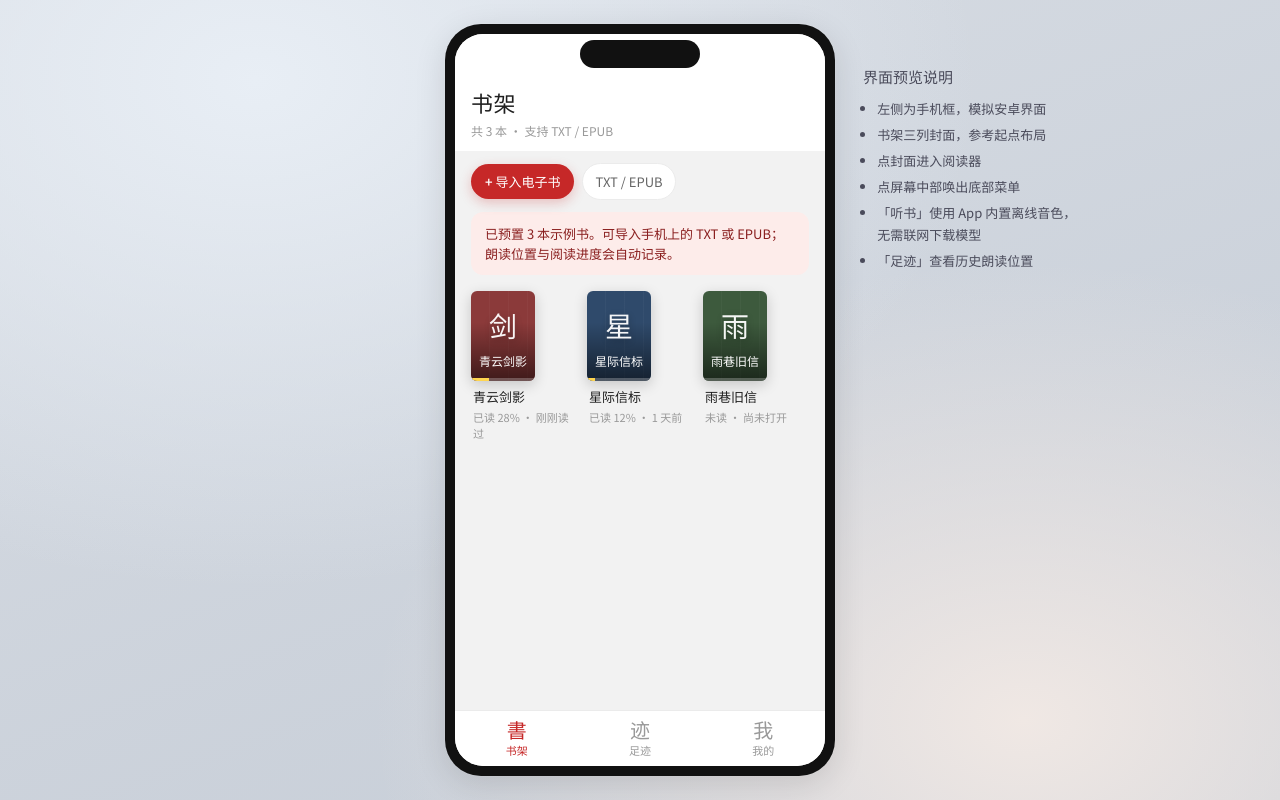
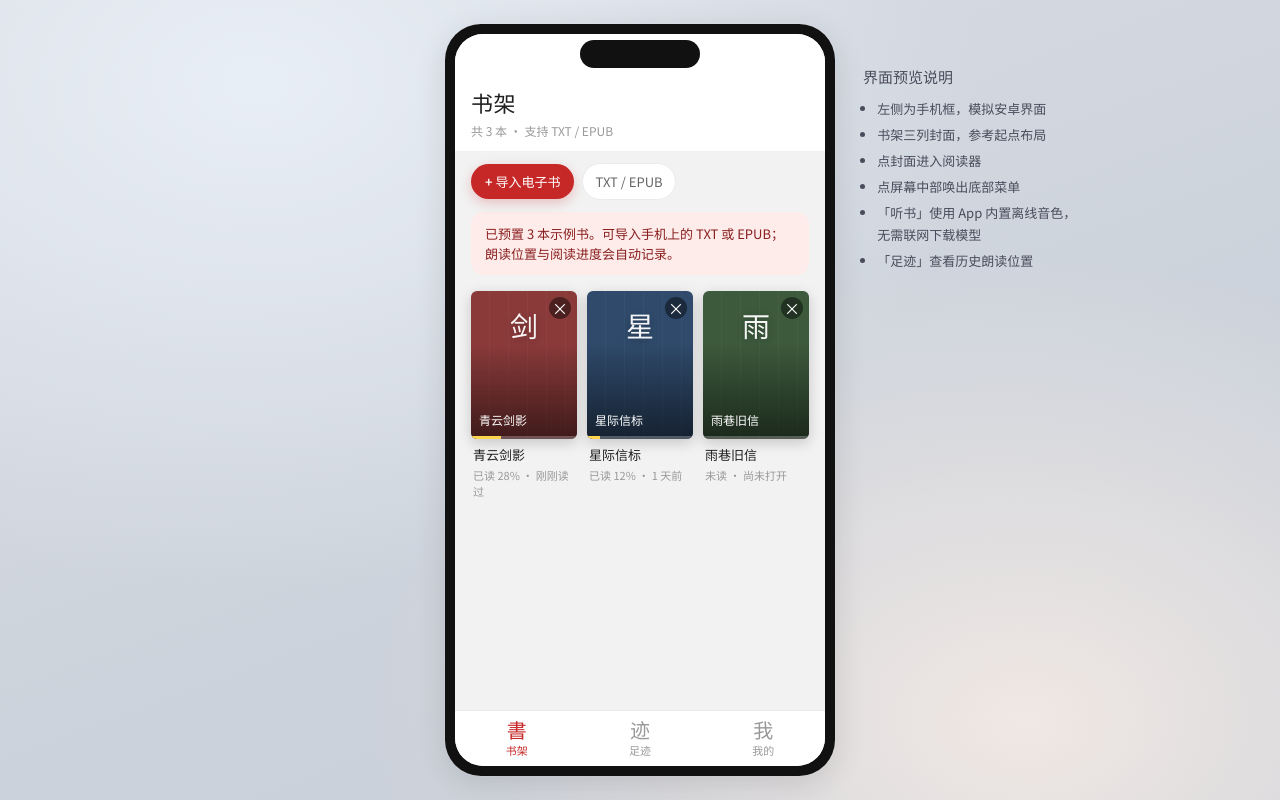
Before and after one commit to johnsondiao/bookreader, a React (Vite) app: page / in a window 1280 px wide. Built offline with nearby package versions, Linux system fonts and the light colour scheme.

Commit message:
Add delete button to shelf book cards with confirm overlay

```diff
--- a/src/components/BookCard.tsx
+++ b/src/components/BookCard.tsx
@@ -1,3 +1,4 @@
+import { useState } from 'react'
 import type { Book } from '../types'
 
 function formatProgress(p: number) {
@@ -19,24 +20,66 @@ function formatTime(ts: number) {
 interface Props {
   book: Book
   onOpen: (id: string) => void
+  onRemove?: (id: string) => void
 }
 
-export function BookCard({ book, onOpen }: Props) {
+export function BookCard({ book, onOpen, onRemove }: Props) {
+  const [confirming, setConfirming] = useState(false)
+
+  const handleRemoveClick = (e: React.MouseEvent) => {
+    e.stopPropagation()
+    setConfirming(true)
+  }
+
+  const handleConfirm = (e: React.MouseEvent) => {
+    e.stopPropagation()
+    onRemove?.(book.id)
+    setConfirming(false)
+  }
+
+  const handleCancel = (e: React.MouseEvent) => {
+    e.stopPropagation()
+    setConfirming(false)
+  }
+
   return (
-    <button className="book-card" onClick={() => onOpen(book.id)} type="button">
-      <div className="book-cover" style={{ background: book.coverColor }}>
+    <div className="book-card">
+      <button className="book-cover" onClick={() => onOpen(book.id)} type="button" style={{ background: book.coverColor }}>
         <span className="emoji">{book.coverEmoji}</span>
         <span className="cover-title">{book.title}</span>
         <div className="progress-bar">
           <i style={{ width: `${Math.min(100, book.progressPercent)}%` }} />
         </div>
-      </div>
+        {onRemove && !confirming && (
+          <button
+            type="button"
+            className="book-remove-btn"
+            aria-label="删除书籍"
+            onClick={handleRemoveClick}
+          >
+            ×
+          </button>
+        )}
+        {confirming && (
+          <div className="book-remove-confirm" onClick={(e) => e.stopPropagation()}>
+            <div className="confirm-text">从书架移除？</div>
+            <div className="confirm-actions">
+              <button type="button" className="confirm-yes" onClick={handleConfirm}>
+                删除
+              </button>
+              <button type="button" className="confirm-no" onClick={handleCancel}>
+                取消
+              </button>
+            </div>
+          </div>
+        )}
+      </button>
       <div className="book-meta">
         <div className="title">{book.title}</div>
         <div className="info">
           {formatProgress(book.progressPercent)} · {formatTime(book.lastReadAt)}
         </div>
       </div>
-    </button>
+    </div>
   )
 }
--- a/src/index.css
+++ b/src/index.css
@@ -330,6 +330,87 @@ button {
   display: block;
   height: 100%;
   background: #ffd54f;
+}
+
+.book-remove-btn {
+  position: absolute;
+  top: 6px;
+  right: 6px;
+  width: 22px;
+  height: 22px;
+  border-radius: 50%;
+  background: rgba(0, 0, 0, 0.45);
+  color: #fff;
+  font-size: 16px;
+  line-height: 1;
+  display: flex;
+  align-items: center;
+  justify-content: center;
+  z-index: 3;
+  opacity: 0;
+  transition: opacity 0.18s ease, background 0.18s ease;
+}
+
+.book-card:hover .book-remove-btn,
+.book-card:focus-within .book-remove-btn {
+  opacity: 1;
+}
+
+.book-remove-btn:hover {
+  background: rgba(198, 40, 40, 0.9);
+}
+
+/* 触屏设备：始终显示删除按钮 */
+@media (hover: none) {
+  .book-remove-btn {
+    opacity: 1;
+  }
+}
+
+.book-remove-confirm {
+  position: absolute;
+  inset: 0;
+  z-index: 4;
+  background: rgba(0, 0, 0, 0.62);
+  color: #fff;
+  display: flex;
+  flex-direction: column;
+  align-items: center;
+  justify-content: center;
+  gap: 10px;
+  padding: 8px;
+  text-align: center;
+}
+
+.book-remove-confirm .confirm-text {
+  font-size: 13px;
+  font-weight: 600;
+  line-height: 1.3;
+}
+
+.book-remove-confirm .confirm-actions {
+  display: flex;
+  gap: 8px;
+}
+
+.book-remove-confirm .confirm-yes,
+.book-remove-confirm .confirm-no {
+  padding: 5px 12px;
+  border-radius: 14px;
+  font-size: 12px;
+  font-weight: 600;
+  border: 1px solid rgba(255, 255, 255, 0.4);
+}
+
+.book-remove-confirm .confirm-yes {
+  background: var(--accent);
+  color: #fff;
+  border-color: var(--accent);
+}
+
+.book-remove-confirm .confirm-no {
+  background: rgba(255, 255, 255, 0.12);
+  color: #fff;
 }
 
 .book-meta {
--- a/src/pages/MePage.tsx
+++ b/src/pages/MePage.tsx
@@ -77,13 +77,13 @@ export function MePage() {
       {books.length > 0 && (
         <div className="setting-list">
           <div className="setting-row" style={{ color: 'var(--text-muted)', fontSize: 12 }}>
-            长按删除请在下方点选（演示）
+            书籍管理 · 仅从书架移除，不会删除原文件
           </div>
           {books.map((b) => (
             <button key={b.id} type="button" className="setting-row" onClick={() => removeBook(b.id)}>
-              <span>删除「{b.title}」</span>
+              <span>移除「{b.title}」</span>
               <span className="val" style={{ color: 'var(--accent)' }}>
-                删除
+                移除
               </span>
             </button>
           ))}
--- a/src/pages/ShelfPage.tsx
+++ b/src/pages/ShelfPage.tsx
@@ -13,6 +13,7 @@ export function ShelfPage() {
   const books = useAppStore((s) => s.books)
   const showImportHint = useAppStore((s) => s.showImportHint)
   const openBook = useAppStore((s) => s.openBook)
+  const removeBook = useAppStore((s) => s.removeBook)
   const importTextBook = useAppStore((s) => s.importTextBook)
   const importParsedBook = useAppStore((s) => s.importParsedBook)
   const fileRef = useRef<HTMLInputElement>(null)
@@ -122,7 +123,7 @@ export function ShelfPage() {
       ) : (
         <div className="shelf-grid">
           {books.map((b) => (
-            <BookCard key={b.id} book={b} onOpen={openBook} />
+            <BookCard key={b.id} book={b} onOpen={openBook} onRemove={removeBook} />
           ))}
         </div>
       )}
```
